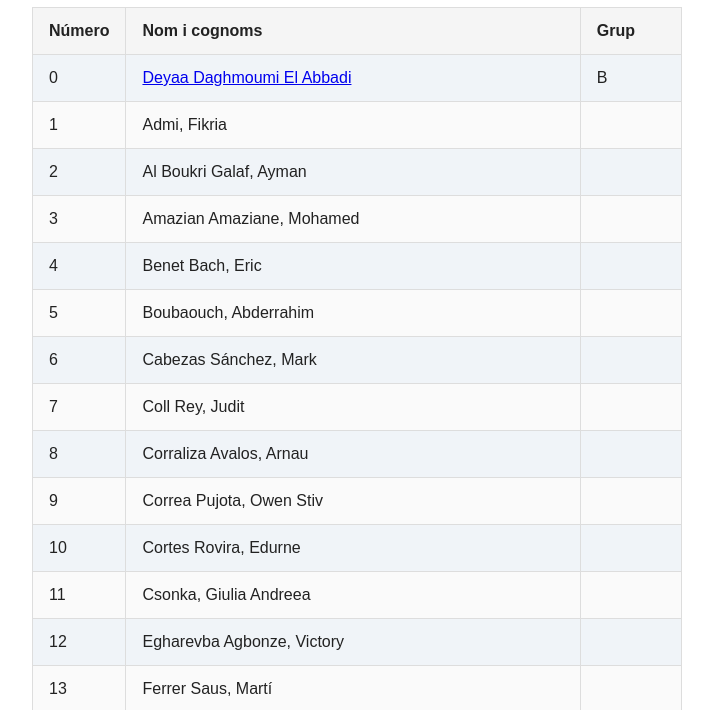
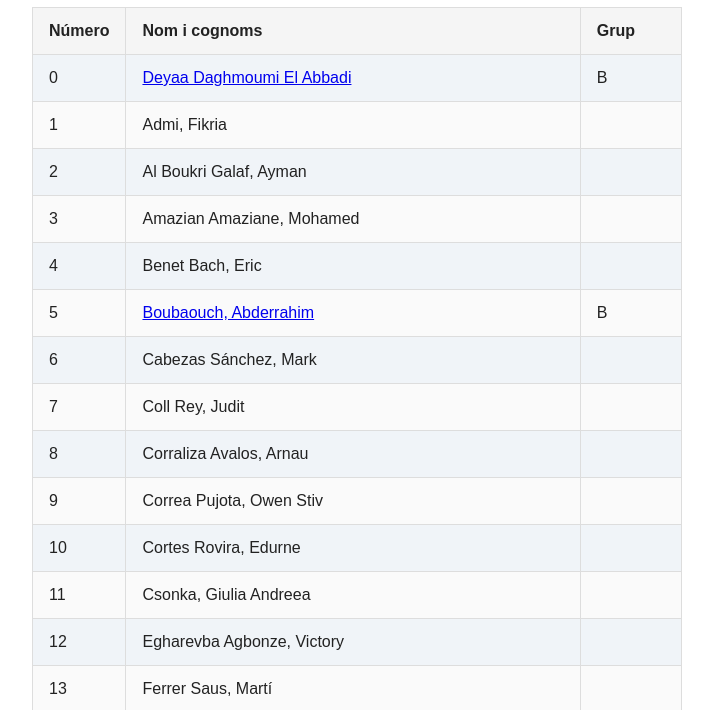
Before and after one commit to 1rDAWM0614c2627/Bloc1T2_GitGitHubVSCode_M0614, a plain HTML site: page index.html in a window 1280 px wide. Shown: the part 90-800 px from the top of the page, without its empty margins (0-713 px from the left). Drawn offline with Linux system fonts and the light colour scheme.

Commit message:
enlacar el meu nom i afegir la letre B de el meu grup

```diff
--- a/index.html
+++ b/index.html
@@ -50,8 +50,10 @@
             </tr>
             <tr>
                 <td>5</td>
-                <td>Boubaouch, Abderrahim</td>
-                <td></td>
+                <td>
+                    <a href="alumnesWebs/abderrahimbbh/abderrahimboubaouch.html">Boubaouch, Abderrahim</a>
+                </td>
+                <td>B</td>
             </tr>
             <tr>
                 <td>6</td>
```
